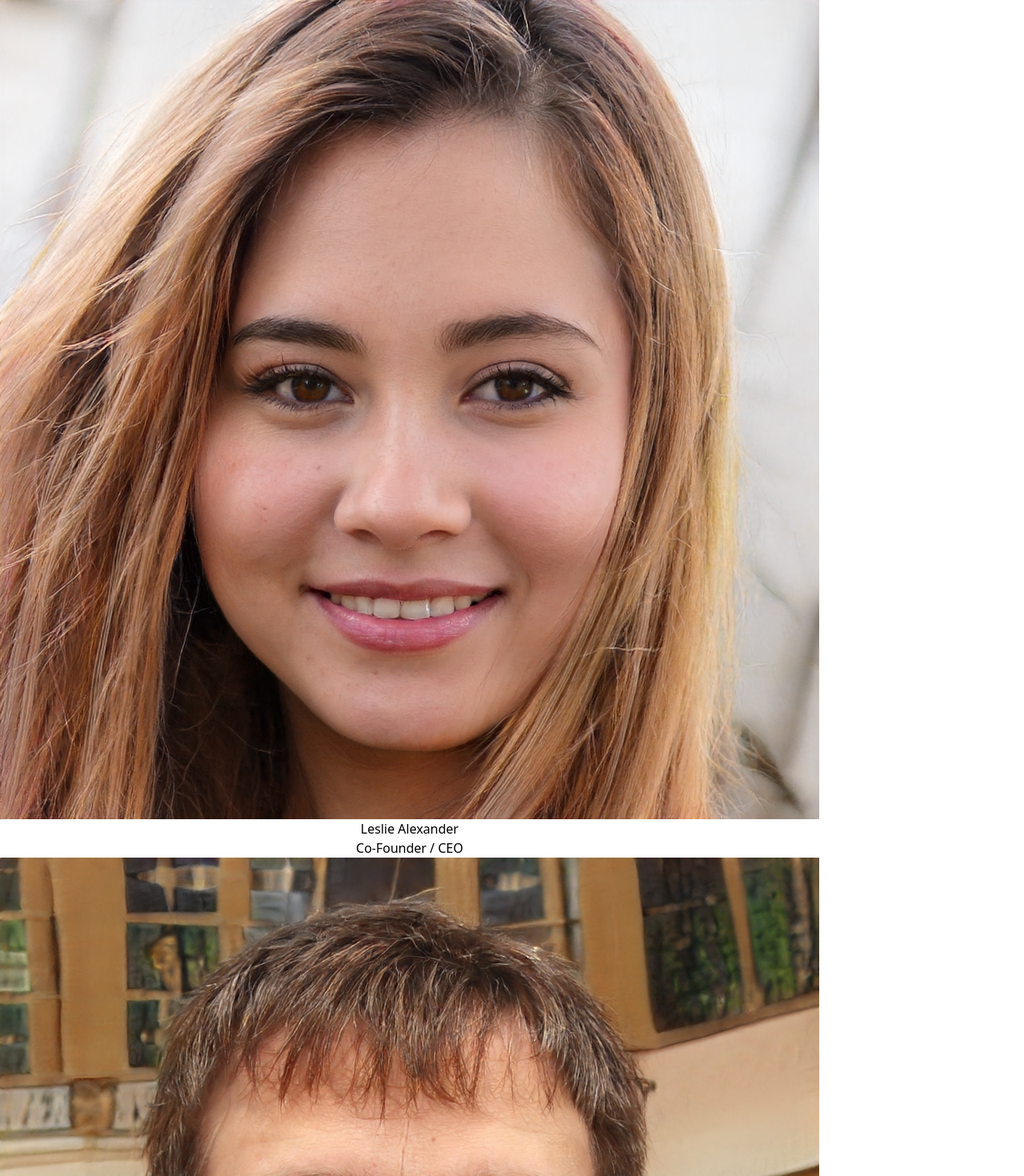
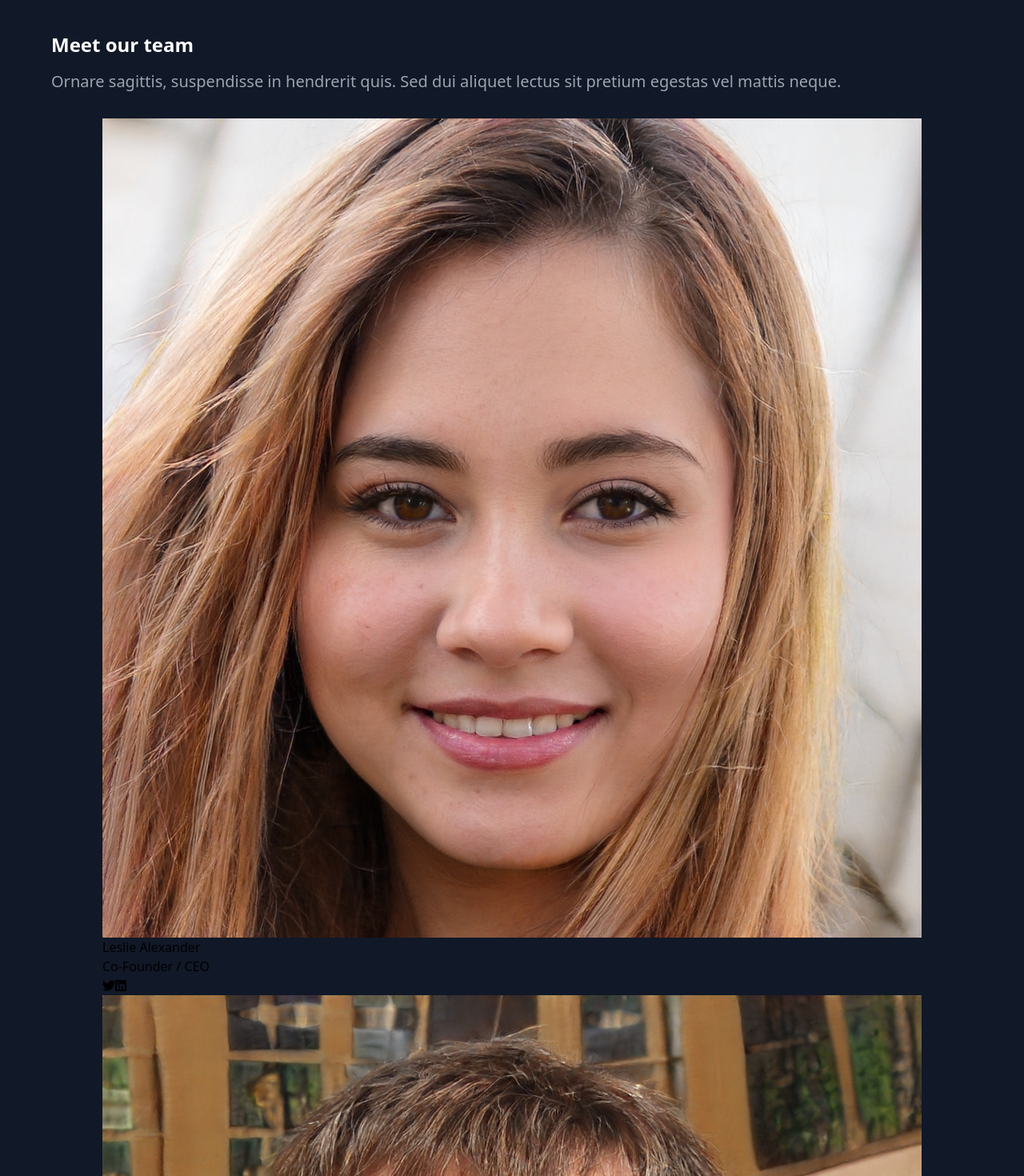
Before and after one commit to raluma/SinglePage_Animation, a React (Create React App) app: page / in a window 1280 px wide. Shown: the top 1470 px of the page at 80% size. Built offline with nearby package versions, Linux system fonts and the light colour scheme.

Commit message:
add screen's config

```diff
--- a/public/index.html
+++ b/public/index.html
@@ -5,25 +5,8 @@
     <link rel="icon" href="%PUBLIC_URL%/favicon.ico" />
     <meta name="viewport" content="width=device-width, initial-scale=1" />
     <meta name="theme-color" content="#000000" />
-    <meta
-      name="description"
-      content="Web site created using create-react-app"
-    />
-    <link rel="apple-touch-icon" href="%PUBLIC_URL%/logo192.png" />
-    <!--
-      manifest.json provides metadata used when your web app is installed on a
-      user's mobile device or desktop. See https://developers.google.com/web/fundamentals/web-app-manifest/
-    -->
-    <link rel="manifest" href="%PUBLIC_URL%/manifest.json" />
-    <!--
-      Notice the use of %PUBLIC_URL% in the tags above.
-      It will be replaced with the URL of the `public` folder during the build.
-      Only files inside the `public` folder can be referenced from the HTML.
-
-      Unlike "/favicon.ico" or "favicon.ico", "%PUBLIC_URL%/favicon.ico" will
-      work correctly both with client-side routing and a non-root public URL.
-      Learn how to configure a non-root public URL by running `npm run build`.
-    -->
+    <meta name="description" content="Web site created using create-react-app"/>
+    <!-- <script src="https://kit.fontawesome.com/9862df2bd0.js" crossorigin="anonymous"></script> -->
     <title>React App</title>
   </head>
   <body>
--- a/src/App.css
+++ b/src/App.css
@@ -1,7 +1,3 @@
-.App {
-  text-align: center;
-}
-
 .App-logo {
   height: 40vmin;
   pointer-events: none;
--- a/src/components/profile.js
+++ b/src/components/profile.js
@@ -1,5 +1,7 @@
 import React from "react";
 import importAll from '../services/img';
+import { FontAwesomeIcon } from '@fortawesome/react-fontawesome';
+import { faTwitter, faLinkedin } from '@fortawesome/free-brands-svg-icons';
 
 const images = importAll(require.context('../services/img/profilePictures', false, /\.(png|jpe?g|svg|jpg)$/));
 
@@ -8,8 +10,17 @@ export default function Profile({ src, name, job }) {
     return <div className="picture">
         <img className="picture-img" src={images[src]} />
         <div className="picture-box">
-            <p className="picture-name">{name}</p>
-            <p className="picture-job">{job}</p>
+            <div className="picture-info">
+                <p className="picture-name">{name}</p>
+                <p className="picture-job">{job}</p>
+            </div>
+
+            <div className="picture-icon">
+                <FontAwesomeIcon icon={faTwitter}
+                className="icon-tw"/>
+                <FontAwesomeIcon icon={faLinkedin}
+                className="icon-linkdn" />
+            </div>
         </div>
     </div>
 }
--- a/src/components/styles/card/index.css
+++ b/src/components/styles/card/index.css
@@ -1,14 +1,41 @@
 .card {
-   @apply flex
-   flex-row
-   flex-wrap
-   mx-4
-   my-auto
-   pl-14
+   @apply style3
 }
 
 .style1 {
-    @apply border-2
-    border-blue-600
-    py-10
+   @apply md:flex
+   md:flex-row
+   md:flex-wrap
+   md:mx-52
+
+   my-auto
+   ml-28
 }
+
+.style2 {
+    @apply md:h-72
+    md:mx-16
+
+    lg:mx-44
+
+    xl:mx-80
+
+    flex
+    flex-col
+    flex-wrap
+    my-auto
+    ml-20
+}
+
+.style3 {
+    @apply lg:flex
+    lg:flex-row
+
+    md:ml-56
+
+    xl:ml-0
+
+    flex
+    flex-col
+    flex-wrap
+}
--- a/src/components/styles/picture/index.css
+++ b/src/components/styles/picture/index.css
@@ -1,24 +1,96 @@
 .picture {
-    @apply flex flex-row flex-wrap w-56 h-20;
+    @apply style2-picture
 }
 
 .picture-img {
-    @apply rounded-xl w-16 h-16;
-}
-
-.p-blue {
-    @apply text-blue-600;
+    @apply style2-picture-img
 }
 
 .picture-box {
+    @apply style2-picture-box
+}
 
+.text {
+    @apply text-2xl text-center
+}
+
+.picture-info {
+    @apply xl:pl-2
 }
 
 .picture-name {
-    @apply font-light font-serif;
+    @apply font-light text text-white
+    cursor-pointer hover:text-cyan-100 hover:underline
+
+    xl:text-xl
 }
 
 .picture-job {
-    @apply p-blue;
-    @apply font-sans;
+    @apply text-blue-500 font-normal
+    text mt-2
+
+    xl:text-xl
 }
+
+.picture-icon {
+    @apply flex flex-row justify-evenly
+    pt-4 mx-auto w-36
+
+    xl:pl-14
+    xl:pb-2
+}
+
+.icon {
+    @apply text-gray-500 text-2xl
+    hover:text-white
+    hover:cursor-pointer
+}
+
+.icon-tw {
+    @apply icon
+}
+
+.icon-linkdn {
+    @apply icon
+    xl:pl-5
+}
+
+.style1-picture {
+    @apply flex flex-row flex-wrap h-20 ml-4
+}
+
+.style2-picture {
+    @apply flex flex-col flex-wrap my-2
+    bg-gray-800 rounded-xl py-10 px-8
+
+    lg:mx-4
+
+    xl:mx-4
+    xl:w-96
+    xl:pb-4
+    xl:px-4
+}
+
+.style1-picture-img {
+    @apply rounded-full w-16 h-16
+}
+
+.style2-picture-img {
+    @apply rounded-full
+    shadow-black
+    shadow-2xl
+    hover:shadow-blue-900
+    cursor-pointer
+    w-48 h-48 mx-auto
+}
+
+.style1-picture-box {
+    @apply font-serif mx-3
+}
+
+.style2-picture-box {
+    @apply font-serif mx-3 pt-7
+
+    xl:flex
+    xl:mx-0
+}
--- a/src/pages/Home/index.js
+++ b/src/pages/Home/index.js
@@ -2,7 +2,21 @@ import React from "react";
 import ListOfProfiles from "../../components/listofprofiles";
 
 export default function Home() {
-    return <section className="flex h-screen w-full">
-        <ListOfProfiles  />
-    </section>
+    return <div className="flex flex-col h-full
+    w-full bg-gray-900 cursor-default">
+        <section className="px-16 mt-10">
+            <h2 className="text-white hover:text-blue-300
+            cursor-pointer font-bold text-2xl">Meet our team</h2>
+
+            <p className="text-gray-400 text-xl mt-4">
+                Ornare sagittis, suspendisse in hendrerit quis.
+                Sed dui aliquet lectus sit pretium egestas vel mattis
+                neque.
+            </p>
+        </section>
+
+        <section className="my-8 mx-auto">
+            <ListOfProfiles  />
+        </section>
+    </div>
 }
--- a/tailwind.config.js
+++ b/tailwind.config.js
@@ -3,6 +3,22 @@ module.exports = {
     "./src/**/*.{js,jsx,ts,tsx}",
   ],
   theme: {
+    screens: {
+      'sm': '640px',
+      // => @media (min-width: 640px) { ... }
+
+      'md': '768px',
+      // => @media (min-width: 768px) { ... }
+
+      'lg': '1024px',
+      // => @media (min-width: 1024px) { ... }
+
+      'xl': '1100px',
+      // => @media (min-width: 1280px) { ... }
+
+      '2xl': '1536px',
+      // => @media (min-width: 1536px) { ... }
+    },
     extend: {},
   },
   plugins: [],
```
